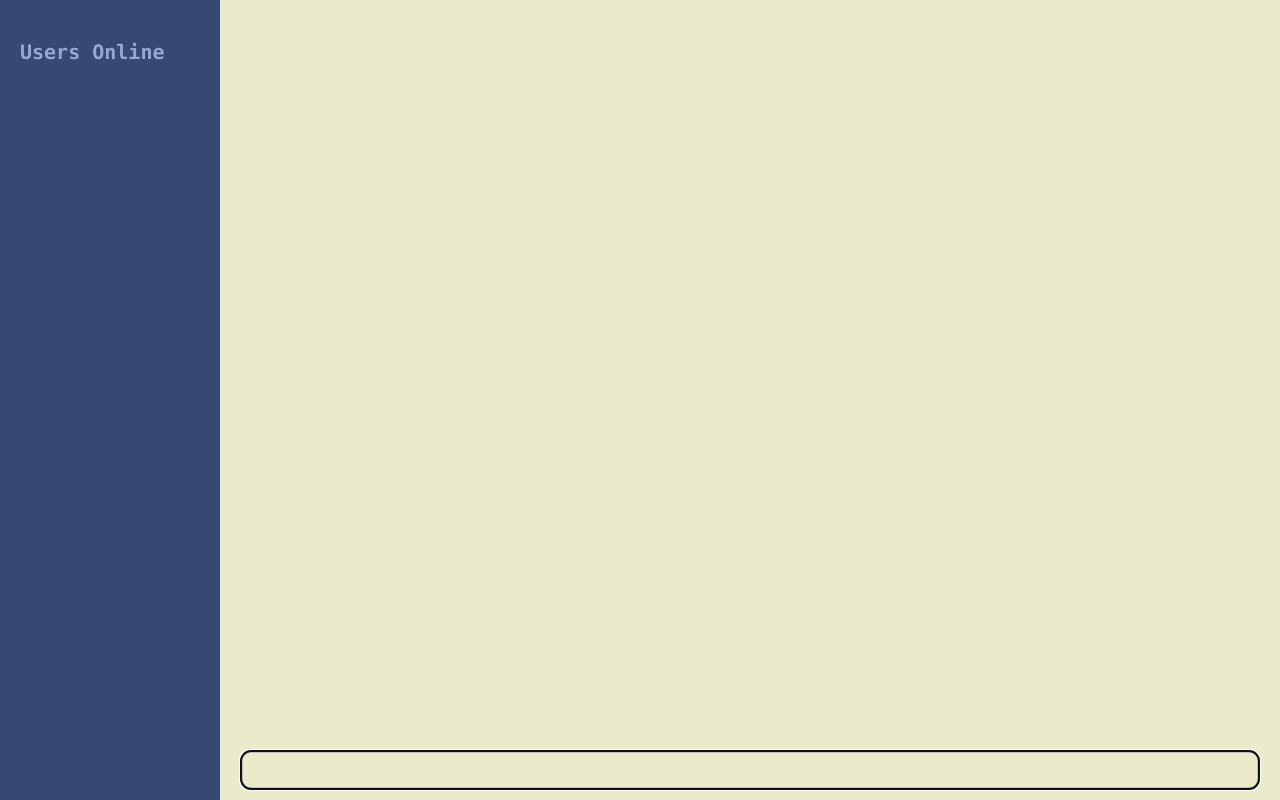
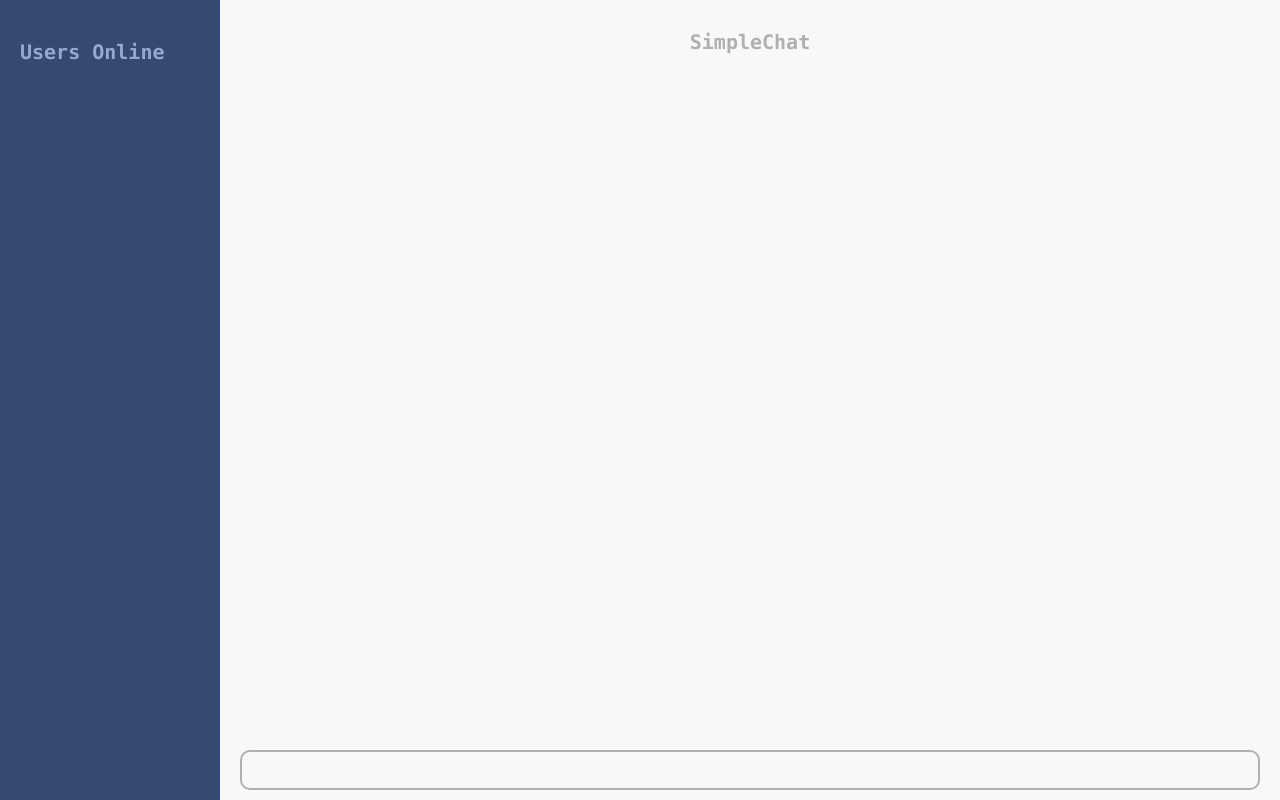
Before and after one commit to ddefisher/chatroom, a plain HTML site: page chat.html in a window 1280 px wide. Drawn offline with Linux system fonts and the light colour scheme.

Commit message:
Add chat window header

```diff
--- a/chat.css
+++ b/chat.css
@@ -18,7 +18,7 @@ html, body {
 }
 #chatAreaDiv{
 
-  background-color: #EBEBCB;
+  background-color:	#F8F8F8;
   margin: 0;
   width: calc(100% - 220px);
   height: 100%;
@@ -30,17 +30,25 @@ html, body {
 #chatHeader{
 
   width: 100%;
-  height: 50px;
-  background-color: #EBEBCB;
+  height: 62px;
+  background-color:	#F8F8F8;
+  font-family: "Lucida Console", Monaco, monospace;
+  color:  #B0B0B0;
+  text-align: center;
+  box-sizing: border-box;
+  margin: 0;
+  font-size: 20px;
+  padding: 10px;
+  font-weight: bold;
 }
 #chatArea{
   width: 100%;
-  height: calc(100% - 50px - 60px);
+  height: calc(100% - 62px - 60px);
   resize: none;
   margin: 0;
   box-sizing: border-box;
-  background-color: #EBEBCB;
-  color: #272727;
+  background-color:	#F8F8F8;
+  color: #333333;
   border: none;
   font-family: "Lucida Console", Monaco, monospace;
   font-size: 16px;
@@ -54,13 +62,13 @@ html, body {
   height: 40px;
   padding: 0;
   box-sizing: border-box;
-  background-color: #EBEBCB;
+  background-color:	#F8F8F8;
   color: #272727;
   border: none;
   font-family: "Lucida Console", Monaco, monospace;
   font-size: 14px;
   padding: 10px;
-  border:solid 3px silver;
+  border:solid 2px #B0B0B0;
   border-radius: 10px;
 
 }
@@ -99,7 +107,7 @@ html, body {
   color: #96A8CF;
   border: none;
   font-size: 16px;
-  padding: 20px;
+  padding: 25px;
   text-shadow: 0 0 0.1em #8F7
 
 }
@@ -108,3 +116,6 @@ html, body {
   text-align: center;
   padding: 10px;
 }
+*:focus {
+    outline: none;
+}
--- a/chat.html
+++ b/chat.html
@@ -14,14 +14,14 @@
       <div id="wrapDiv">
 
           <div id="userColDiv">
-            <div id = "userHeader"><p>Users Online</p><hr></div>
+            <div id = "userHeader"><p>Users Online</p></div>
             <textarea id="users" readonly></textarea>
           </div>
 
           <!-- block that contains chat area and user input -->
           <div id="chatAreaDiv">
-            <div id="chatHeader" readonly></div>
-            <div id="chatArea" readonly></div>
+            <div id="chatHeader"><p>SimpleChat</p></div>
+            <div id="chatArea"></div>
             <div id="msgDiv"><input type="text" id="msg" autofocus></div>
           </div>
 
--- a/chat.js
+++ b/chat.js
@@ -19,7 +19,7 @@ function makeSocket()
         if(msg_object.chat_msg){
 
             var chat_area = document.getElementById('chatArea');
-            chat_area.innerHTML += '<b>' + msg_object.from + '</b><br>' + msg_object.chat_msg + '<br>';
+            chat_area.innerHTML += '<b style="font-size: 18px">' + msg_object.from + '</b><br>' + msg_object.chat_msg + '<br>';
         }
         if(msg_object.users){
 
```
